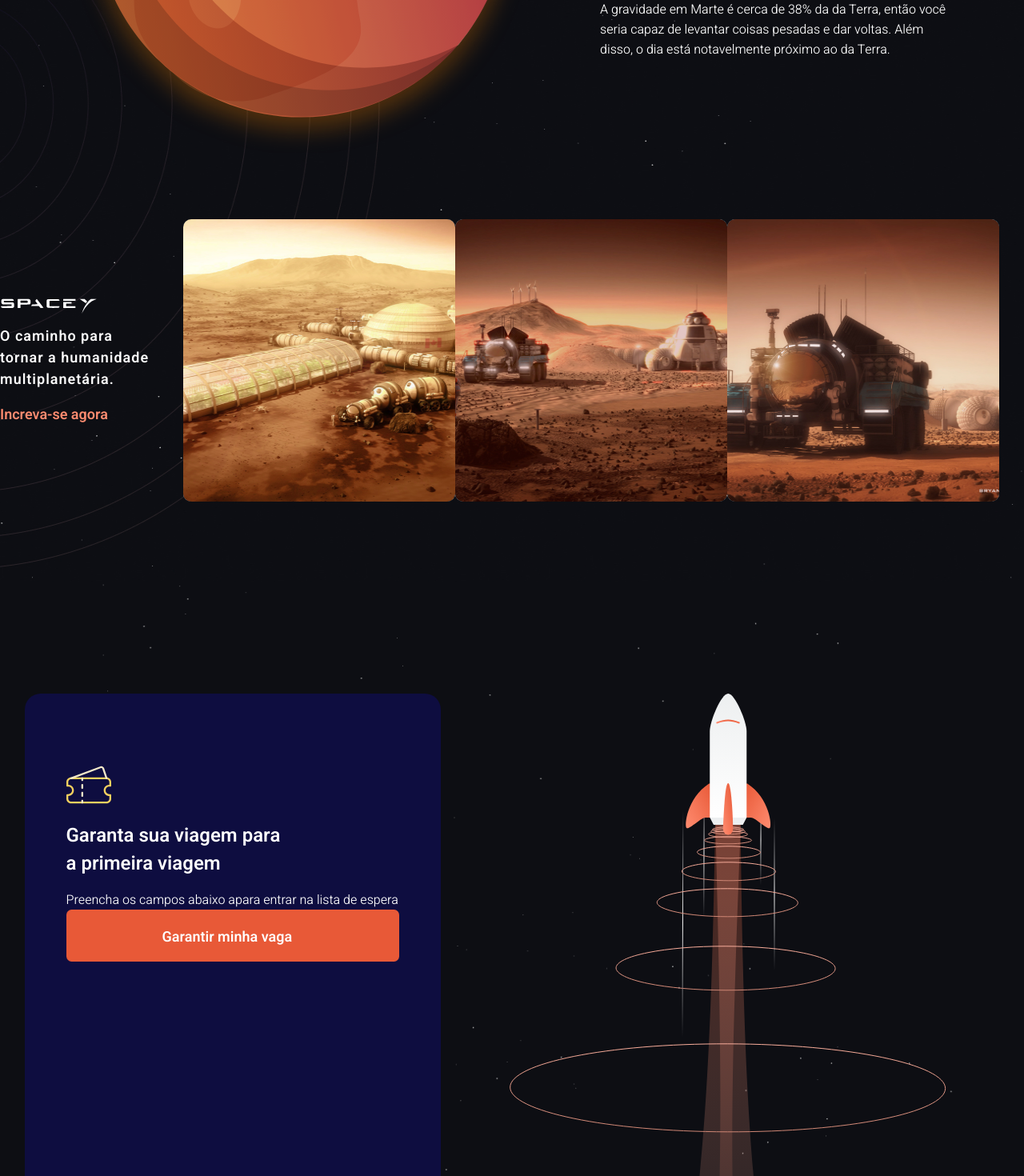
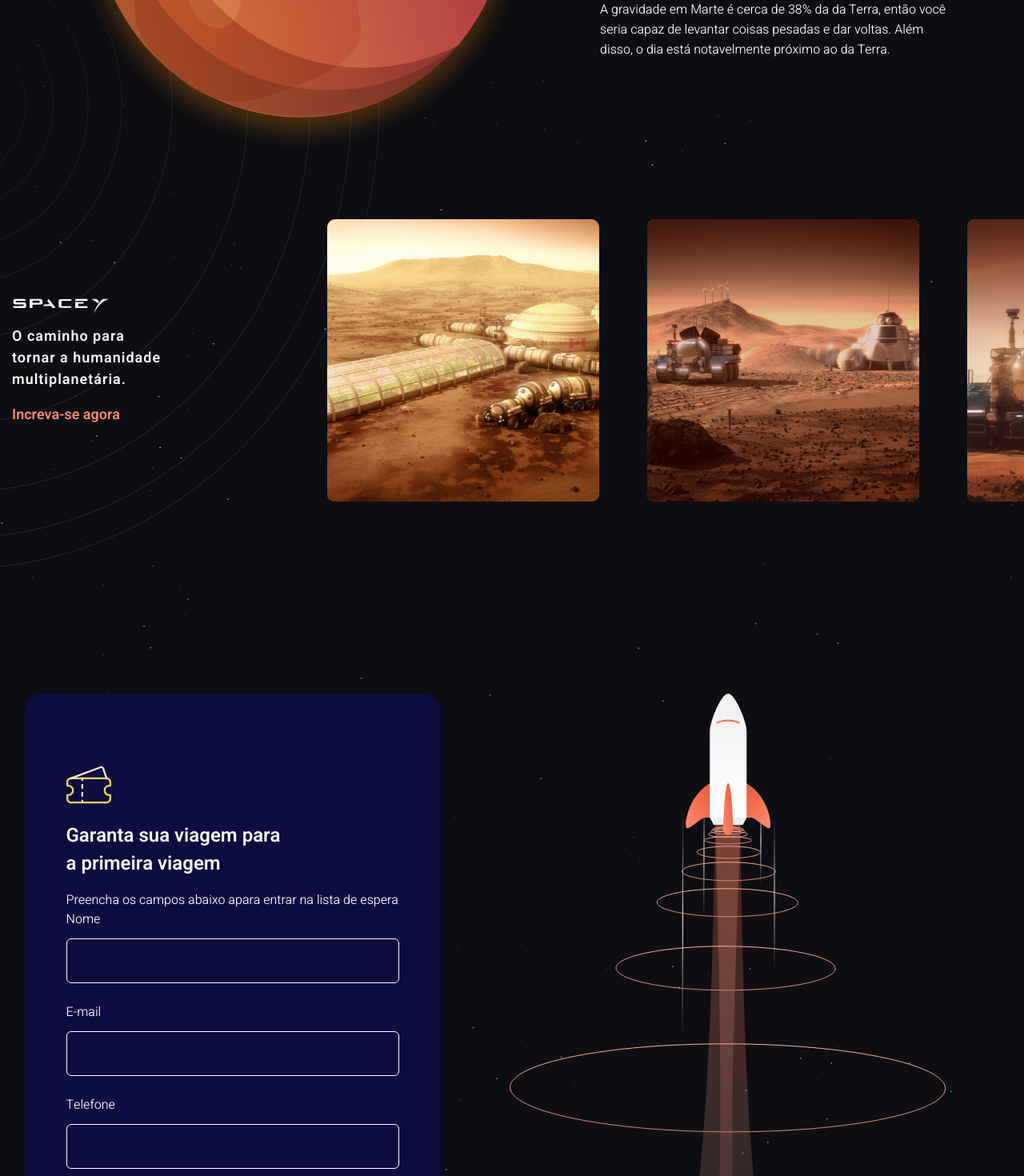
Before and after one commit to fabriciofcastro/ProjetoMarte, a Next.js app: page / in a window 1280 px wide. Shown: the part 1330-2800 px from the top of the page at 80% size. Built offline with nearby package versions, Linux system fonts and the light colour scheme.

Commit message:
Formulário

```diff
--- a/src/components/Abount/index.tsx
+++ b/src/components/Abount/index.tsx
@@ -3,13 +3,23 @@ import foto1 from '../../../public/images/gallery-1.jpg'
 import foto2 from '../../../public/images/gallery-2.jpg'
 import foto3 from '../../../public/images/gallery-3.jpg'
 import logoWhite from '../../../public/images/logo-space-y.svg'
-import { SAbount, BoxText, BoxDescript, TitleH3, TitleH1, ContainerSlider, BoxTextSlider, ImgSlider, P_Text, ContainerSliderImg, Achor, LogoAbount } from './styled'
-
+import {
+  SAbount,
+  BoxText,
+  BoxDescript,
+  TitleH3,
+  TitleH1,
+  ContainerSlider,
+  BoxTextSlider,
+  ImgSlider,
+  P_Text,
+  ContainerSliderImg,
+  Achor,
+  LogoAbount
+} from './styled'
 
 
 export default function Abount() {
-
-
 
   return (
     <>
@@ -47,14 +57,15 @@ export default function Abount() {
               tornar a humanidade
               multiplanetária.
             </P_Text>
-            <Achor target="_blank" href="https://www.spacex.com/">Increva-se agora
+            <Achor target="_blank" href="https://www.spacex.com/">
+              Increva-se agora
             </Achor>
 
           </BoxTextSlider>
           <ContainerSliderImg>
-            <ImgSlider src={ foto1.src } alt="" />
-            <ImgSlider src={ foto2.src } alt="" />
-            <ImgSlider src={ foto3.src } alt="" />
+            <ImgSlider src={ foto1.src } alt="Acampamento em marte, com instalação de exploração" />
+            <ImgSlider src={ foto2.src } alt="Acampamento em marte, com sondas e robos de exploração" />
+            <ImgSlider src={ foto3.src } alt="Veiculo de coleta do solo" />
           </ContainerSliderImg>
         </ContainerSlider>
       </SAbount>
--- a/src/components/Abount/styled.ts
+++ b/src/components/Abount/styled.ts
@@ -11,6 +11,7 @@ export const SAbount = styled.div`
   background-image: url(${start.src});
   background-repeat: no-repeat;
   background-size: 100% 100%;
+  overflow: hidden;
 `
 /**
  *   Box Description
@@ -62,6 +63,7 @@ export const ContainerSlider = styled.div`
     width: 125rem;
     height: 35.3rem;
     display: flex;
+    margin: 0 auto;
 `
 export const LogoAbount = styled.img`
     width: 16.2rem;
@@ -76,7 +78,7 @@ export const P_Text = styled.p`
     margin-bottom: 1.7rem;
 `
 
-export const Achor = styled.a `
+export const Achor = styled.a`
     font: bold 1.8rem 'Heebo';
     color: #FF8C70;
 `
@@ -91,13 +93,16 @@ export const BoxTextSlider = styled.section`
 `
 
 export const ContainerSliderImg = styled.div`
-    width: 34.5rem;
+    width: 105rem;
     height: 35.3rem;
     display: flex;
-
+    gap: 6rem;
+    position: relative;
 `
 export const ImgSlider = styled.img`
     border-radius: 1rem;
     width: 34rem;
     height: 35.3rem;
+    position: relative;
+    left: 17rem;
 `
--- a/src/components/Contacts/Contact.tsx
+++ b/src/components/Contacts/Contact.tsx
@@ -1,7 +1,9 @@
 import Image from "next/image"
-import { ContainerBoxForm, ContentContact, BoxForm, ImgNuvem, SContact, BoxRocket, ContentBox, TitleForm, Text_P } from "./StyleContact"
+import { ContainerBoxForm, ContentContact, BoxForm, SContact, BoxRocket, ContentBox, TitleForm, Text_P, ContainerFieldset } from "./StyleContact"
 import ticket from '../../../public/images/icon-ticket.svg'
 import { LinkMinhaVagaForm } from "../Button/Button"
+import Form from "./Form/Form"
+import { Chekts } from "./Form/FormStyle"
 
 export default function Contact() {
 
@@ -18,6 +20,8 @@ export default function Contact() {
               <Text_P>
                 Preencha os campos abaixo apara entrar na lista de espera
               </Text_P>
+
+              <Form />
               <LinkMinhaVagaForm href="/#">
                 Garantir minha vaga
               </LinkMinhaVagaForm>
--- a/src/components/Contacts/Form/Form.tsx
+++ b/src/components/Contacts/Form/Form.tsx
@@ -1,6 +1,25 @@
-const Form = () {
+import { Checkbox, ContainerFieldset, ContainerForm, Inputs, Labels, Textcheckbox } from "./FormStyle"
 
-  return()
+const Form = () => {
+
+  return (
+    <>
+      <ContainerFieldset>
+        <ContainerForm>
+          <Labels>Nome</Labels>
+          <Inputs type='text' />
+          <Labels>E-mail</Labels>
+          <Inputs  type='email' />
+          <Labels>Telefone</Labels>
+          <Inputs type='tel' />
+          <Checkbox type='checkbox' />
+          <Textcheckbox>
+            Concordo em receber comunicações
+          </Textcheckbox>
+        </ContainerForm>
+      </ContainerFieldset>
+    </>
+  )
 }
 
 export default Form
--- a/src/components/Contacts/Form/FormStyle.tsx
+++ b/src/components/Contacts/Form/FormStyle.tsx
@@ -0,0 +1,37 @@
+import styled from "styled-components";
+
+export const ContainerFieldset = styled.fieldset`
+
+
+`
+
+
+export const ContainerForm = styled.form`
+
+
+`
+
+export const Labels = styled.label`
+  font: normal 1.6rem 'Heebo';
+  color: #fff;
+`
+export const Inputs = styled.input`
+   width: 41.6rem;
+   height: 5.6rem;
+   border-radius: .6rem;
+   background-color: ${ ({ theme }) => theme.Colors.backgroundForm};
+   border: 1px solid #fff;
+   margin: 1.2rem 0 2.4rem 0;
+`
+export const Checkbox = styled.input`
+  border-radius: .6rem;
+  background-color: ${ ({ theme }) => theme.Colors.backgroundForm};
+  margin: 2.4rem 0 3.2rem 0;
+  display: inline-block;
+`
+
+export const Textcheckbox = styled.span`
+  font: regular 2rem 'Heebo';
+  color: #fff;
+  margin-left: 1rem;
+`
```
